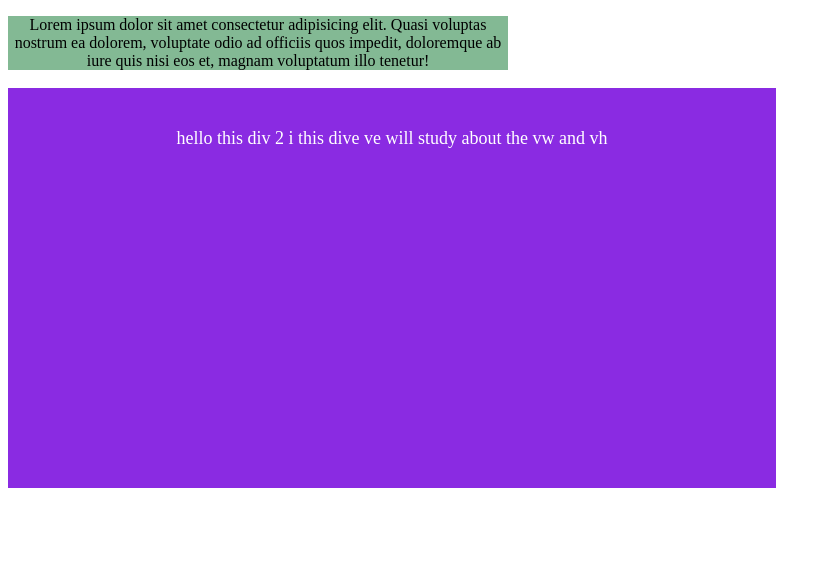
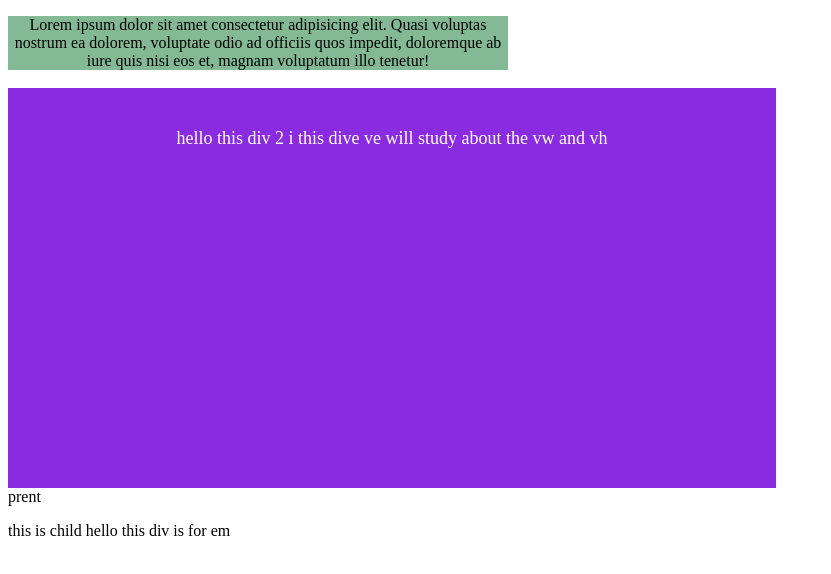
Before and after one commit to Shafqat-Ullah/CSS-Full-Course, a plain HTML site: page CSS-UNITS/index.html in a window 1280 px wide. Shown: the whole page, without its empty margins (0-831 px from the left). Drawn offline with Linux system fonts and the light colour scheme.

Commit message:
css unit

```diff
--- a/CSS-UNITS/index.html
+++ b/CSS-UNITS/index.html
@@ -16,5 +16,15 @@
          hello this div 2 i this dive ve will study about the vw and vh
        </p>
     </div>
+
+
+    <div class="em">
+        prent
+        <p class="em-pra">
+            this is child
+                    hello this div is for em
+
+        </p>
+    </div>
 </body>
 </html>
```
